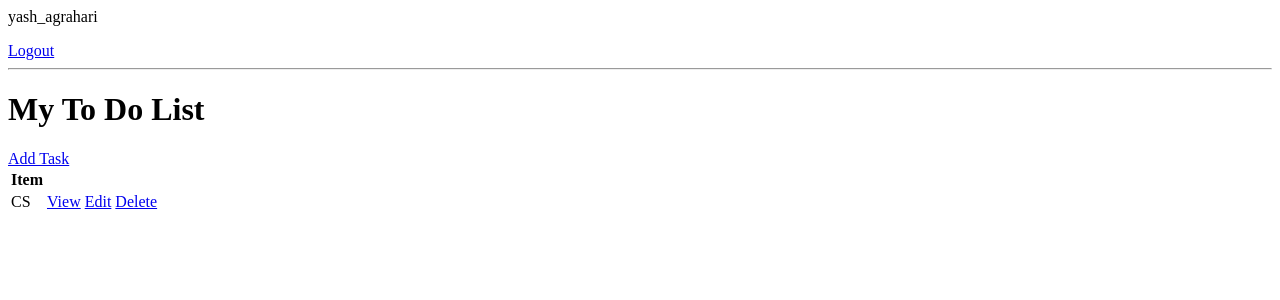
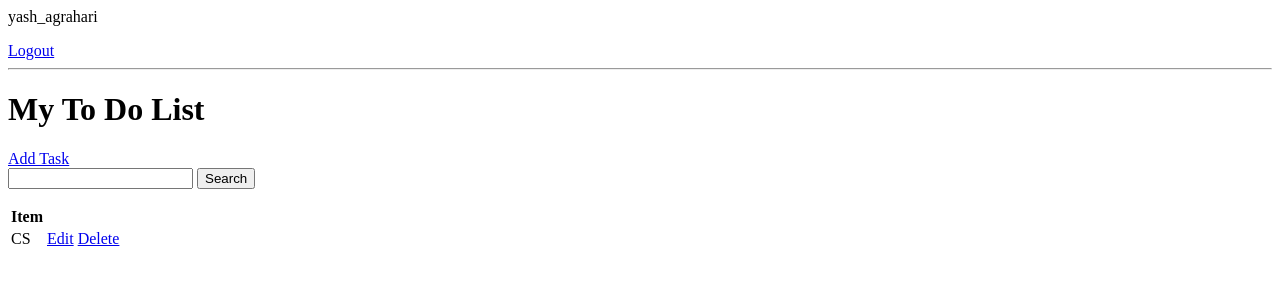
Before and after one commit to Yashagrahari07/Todo-List-with-User-Authentication, a Django app: page / in a window 1280 px wide. Shown: the top 300 px of the page. Run offline with Django 4.2, Linux system fonts and the light colour scheme; a user stored in the database is signed in; data comes from the database, SQL or seed files in the repository.

Commit message:
Set up login and user registration page and added a search button

```diff
--- a/base/templates/base/login.html
+++ b/base/templates/base/login.html
@@ -5,3 +5,5 @@
     {{form.as_p}}
     <input type="submit" value="Login">
 </form>
+
+<p>Don't have an account? <a href="{% url 'register' %}">Register</a></p>
--- a/base/templates/base/task_list.html
+++ b/base/templates/base/task_list.html
@@ -9,6 +9,11 @@
 <h1> My To Do List</h1>
 <a href="{% url 'task-create' %}">Add Task</a>
 
+<form method="GET">
+    <input type='text' name='search-area' value='{{search_input}}'>
+    <input type='submit' value='Search'>
+</form>
+
 <table>
     <tr>
         <th>Item</th>
@@ -17,7 +22,6 @@
     {% for task in tasks %}
     <tr>
         <td>{{task.title}}</td>
-        <td><a href="{% url 'task' task.id %}">View</a></td>
         <td><a href="{% url 'task-update' task.id %}">Edit</a></td>
         <td><a href="{% url 'task-delete' task.id %}">Delete</a></td>
     <tr>
--- a/base/urls.py
+++ b/base/urls.py
@@ -1,11 +1,12 @@
 from django.urls import path
-from .views import TaskList, TaskDetail, TaskCreate, TaskUpdate, TaskDelete, CustomLoginView
+from .views import TaskList, TaskDetail, TaskCreate, TaskUpdate, TaskDelete, CustomLoginView, RegisterPage
 from django.contrib.auth.views import LogoutView
 
 urlpatterns= [
     path('',TaskList.as_view(),name='tasks'),
     path('login/',CustomLoginView.as_view(),name='login'),
     path('logout/',LogoutView.as_view(next_page='login'),name='logout'),
+    path('register/', RegisterPage.as_view,name='register'),
     path('task/<int:pk>/',TaskDetail.as_view(),name='task'),
     path('task-create/', TaskCreate.as_view(), name='task-create'),
     path('task-edit/<int:pk>/', TaskUpdate.as_view(), name='task-update'),
--- a/base/views.py
+++ b/base/views.py
@@ -1,9 +1,11 @@
-from django.shortcuts import render
+from django.shortcuts import render, redirect
 from django.contrib.auth.views import LoginView
+from django.contrib.auth.forms import UserCreationForm
+from django.contrib.auth import login
 from django.contrib.auth.mixins import LoginRequiredMixin
 from django.views.generic.list import ListView
 from django.views.generic.detail import DetailView
-from django.views.generic.edit import CreateView, UpdateView, DeleteView
+from django.views.generic.edit import CreateView, UpdateView, DeleteView, FormView
 from django.urls import reverse_lazy
 from .models import Task
 
@@ -15,6 +17,23 @@ class CustomLoginView(LoginView):
     def get_success_url(self):
         return reverse_lazy('tasks')
 
+class RegisterPage(FormView):
+    template_name = 'base/register.html'
+    form_class = UserCreationForm
+    redirect_authenticated_user = True
+    success_url = reverse_lazy('tasks')
+
+    def form_valid(self, form):
+        user = Task
+        if user is not None:
+            login(self.reuest,user)
+        return super(RegisterPage, self).form_valid(form)
+
+    def get(self, *args, **kwargs):
+        if self.request.user.is_authenticated:
+            return redirect('taks')
+        return super(RegisterPage,self).get(*args, **kwargs)
+
 
 class TaskList(LoginRequiredMixin,ListView):
     model = Task
@@ -24,6 +43,11 @@ class TaskList(LoginRequiredMixin,ListView):
         context = super().get_context_data(**kwargs)
         context['tasks'] = context['tasks'].filter(user=self.request.user)
         context['count'] = context['tasks'].filter(complete=False).count()
+
+        search_input = self.request.GET.get('search-area') or ''
+        if search_input:
+            context['tasks'] = context['tasks'].filter(title_startswith=search_input)
+        context['search_input'] = search_input
         return context
 
 class TaskDetail(LoginRequiredMixin,DetailView):
```
Also changed, not shown: base/templates/register.html (added, +9 -0 lines).
